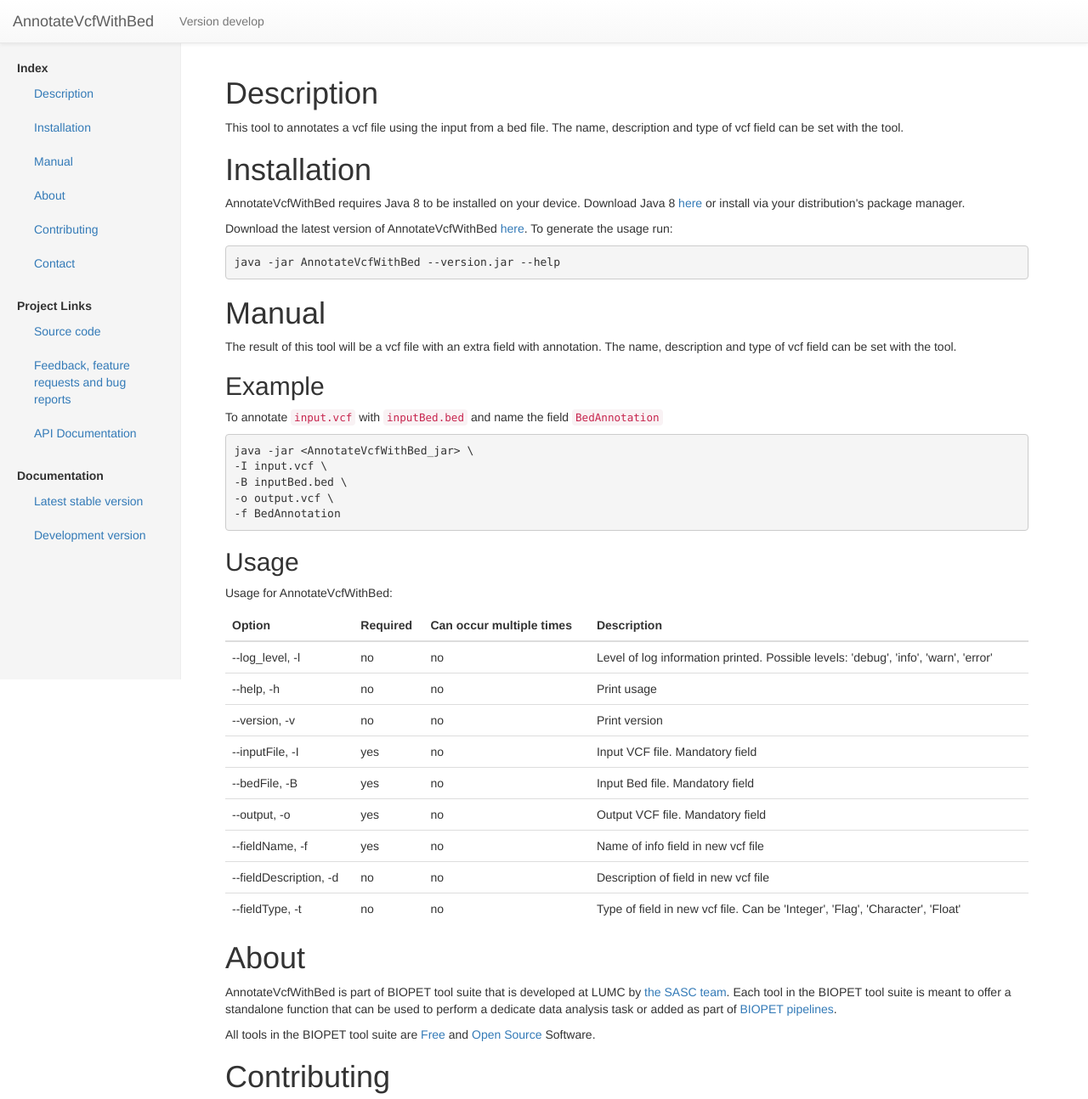
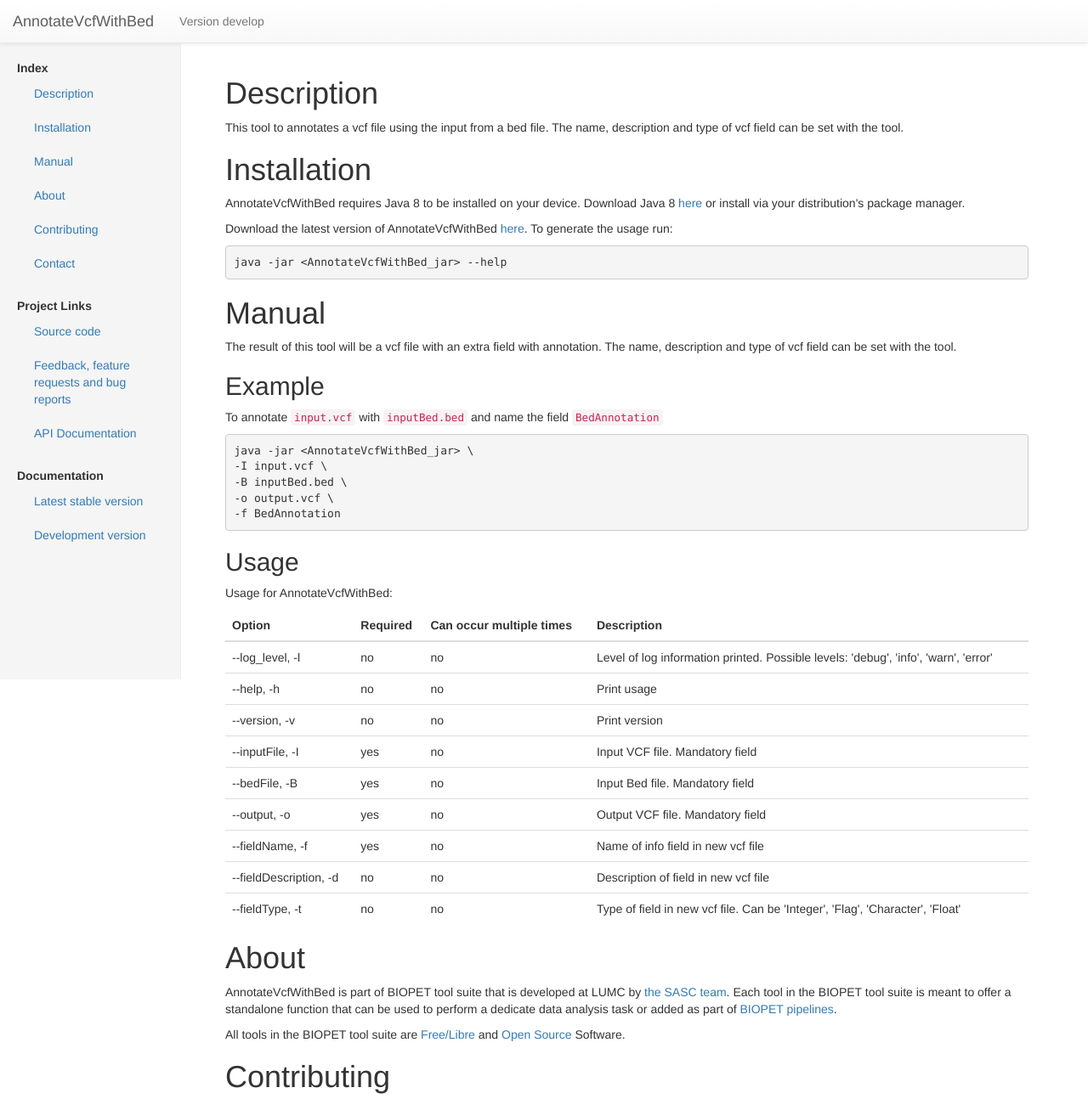
Before and after one commit to biopet/annotatevcfwithbed, a plain HTML site: page develop/index.html in a window 1280 px wide. Shown: the top 1294 px of the page at 85% size. Drawn offline with nearby package versions, Linux system fonts and the light colour scheme.

Commit message:
updated site

```diff
--- a/develop/index.html
+++ b/develop/index.html
@@ -91,7 +91,7 @@
         or install via your distribution&#39;s package manager.</p>
         <p>Download the latest version of AnnotateVcfWithBed <a href="https://github.com/biopet/annotatevcfwithbed/releases/">here</a>.
         To generate the usage run:</p>
-        <pre><code>java -jar AnnotateVcfWithBed --version.jar --help</code></pre>
+        <pre><code>java -jar &lt;AnnotateVcfWithBed_jar&gt; --help</code></pre>
 
         <h1 id="manual" class="section">Manual</h1>
         <p>The result of this tool will be a vcf file with an extra field with annotation. The name, description
@@ -178,7 +178,7 @@
         <p>AnnotateVcfWithBed is part of BIOPET tool suite that is developed at LUMC by <a href="http://sasc.lumc.nl/">the SASC team</a>.
         Each tool in the BIOPET tool suite is meant to offer a standalone function that can be used to perform a
         dedicate data analysis task or added as part of <a href="http://biopet-docs.readthedocs.io/en/latest/">BIOPET pipelines</a>.</p>
-        <p>All tools in the BIOPET tool suite are <a href="https://www.gnu.org/philosophy/free-sw.html">Free</a> and
+        <p>All tools in the BIOPET tool suite are <a href="https://www.gnu.org/philosophy/free-sw.html">Free/Libre</a> and
         <a href="https://opensource.org/osd">Open Source</a> Software.</p>
 
         <h1 id="contributing" class="section">Contributing</h1>
```
